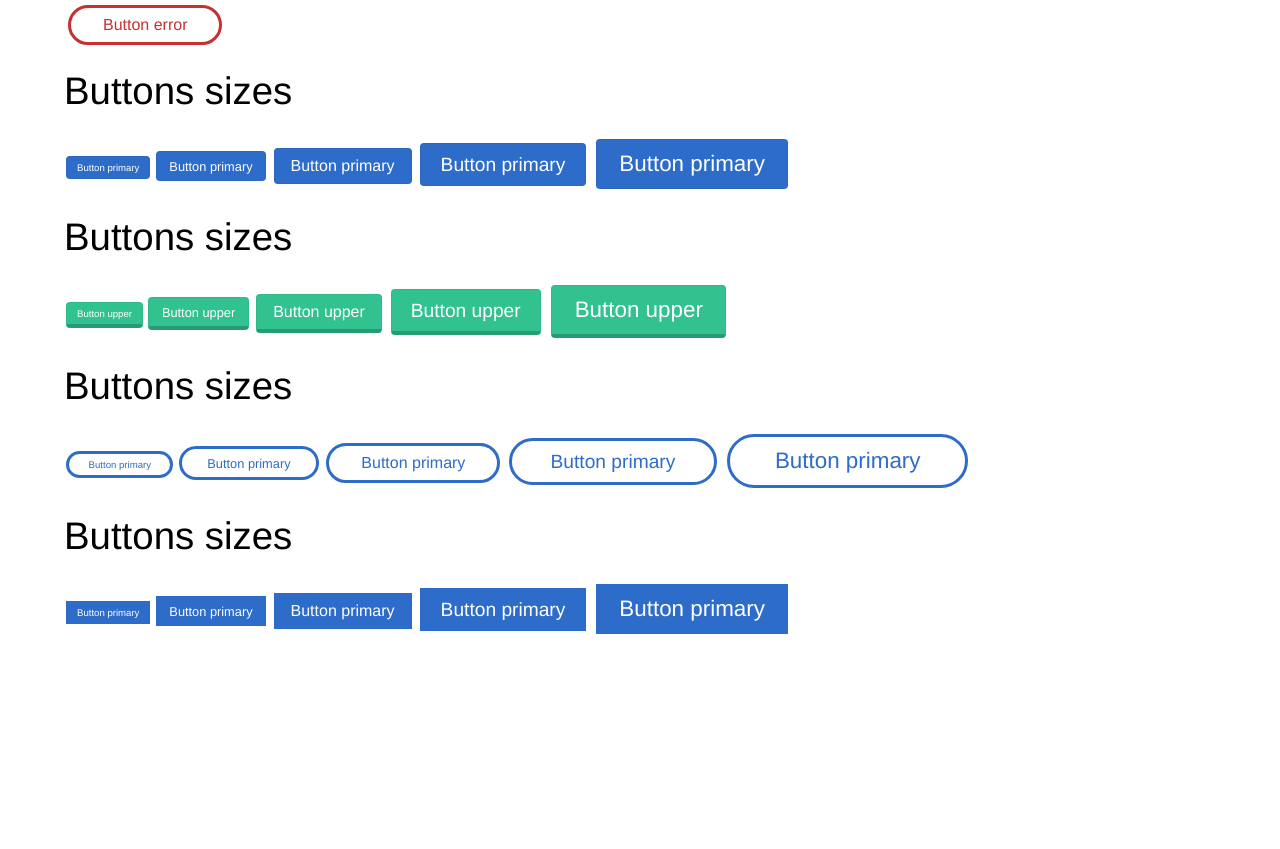
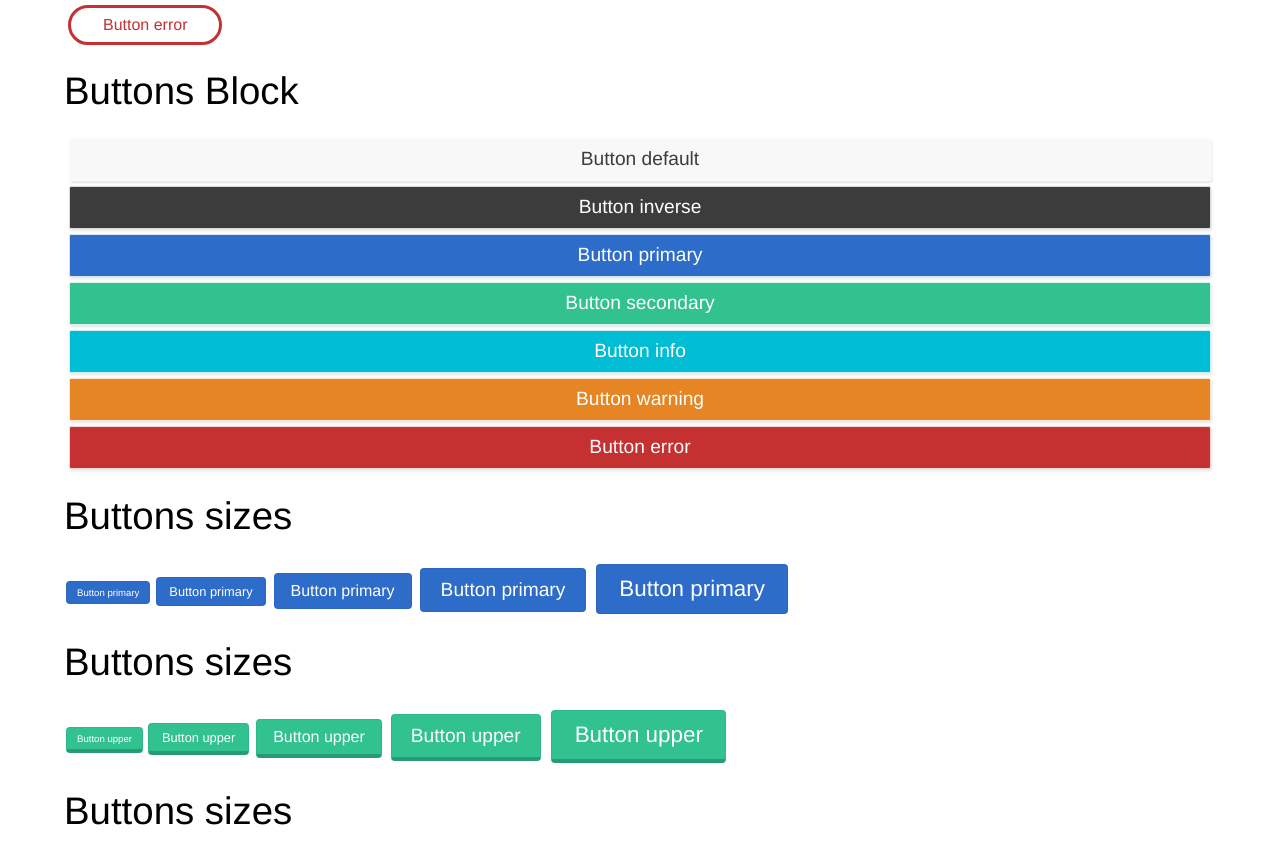
Before and after one commit to rokk3rlabs/hagrid, a website: page index.html in a window 1280 px wide. Shown: the part 4887-5736 px from the top of the page. Before the commit the page ends 5617 px from the top, so only its background shows below. Drawn offline with Linux system fonts and the light colour scheme; files whose address does not match are found by name.

Commit message:
added class block button

```diff
--- a/index.html
+++ b/index.html
@@ -225,6 +225,14 @@
     <a href="#" class="btn btn-info btn-outline">Button info</a>
     <a href="#" class="btn btn-warning btn-outline">Button warning</a>
     <a href="#" class="btn btn-error btn-outline">Button error</a>
+    <h2>Buttons Block</h2>
+    <a href="#" class="btn btn-default btn-md btn-shadow btn-block">Button default</a>
+    <a href="#" class="btn btn-inverse btn-md btn-shadow btn-block">Button inverse</a>
+    <a href="#" class="btn btn-primary btn-md btn-shadow btn-block">Button primary</a>
+    <a href="#" class="btn btn-secondary btn-md btn-shadow btn-block">Button secondary</a>
+    <a href="#" class="btn btn-info btn-md btn-shadow btn-block">Button info</a>
+    <a href="#" class="btn btn-warning btn-md btn-shadow btn-block">Button warning</a>
+    <a href="#" class="btn btn-error btn-md btn-shadow btn-block">Button error</a>
     <h2>Buttons sizes</h2>
     <a href="#" class="btn btn-primary btn-xs">Button primary</a>
     <a href="#" class="btn btn-primary btn-sm">Button primary</a>
--- a/sass/buttons/_buttons.sass
+++ b/sass/buttons/_buttons.sass
@@ -56,6 +56,11 @@
     //box-shadow: 0 -4px 0 0 rgba(0, 0, 0, .2) inset
     border-bottom: 4px solid rgba(0, 0, 0, .2)
 
+  // Block
+  &.btn-block,
+  &.btn-full-width
+    display: block
+
   // Outline Button
   &.btn-outline
     padding-right: 2em
```
Also changed, not shown: dist/css/main.css.
